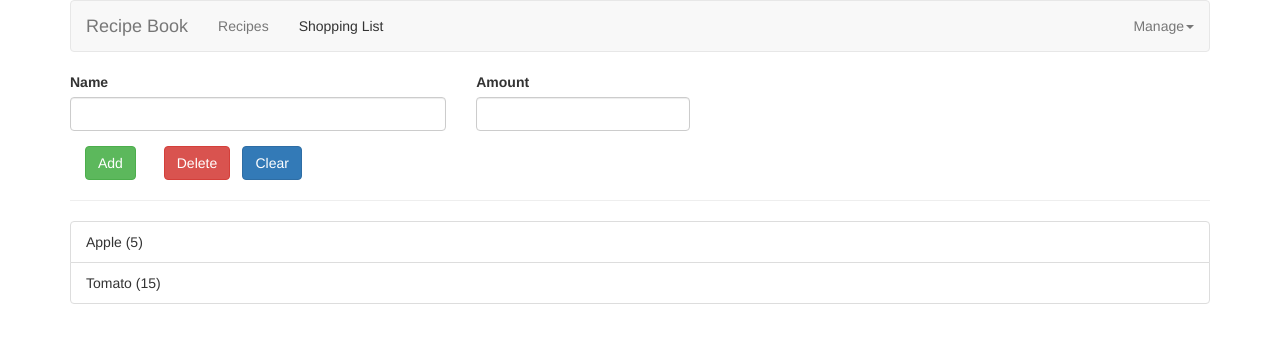
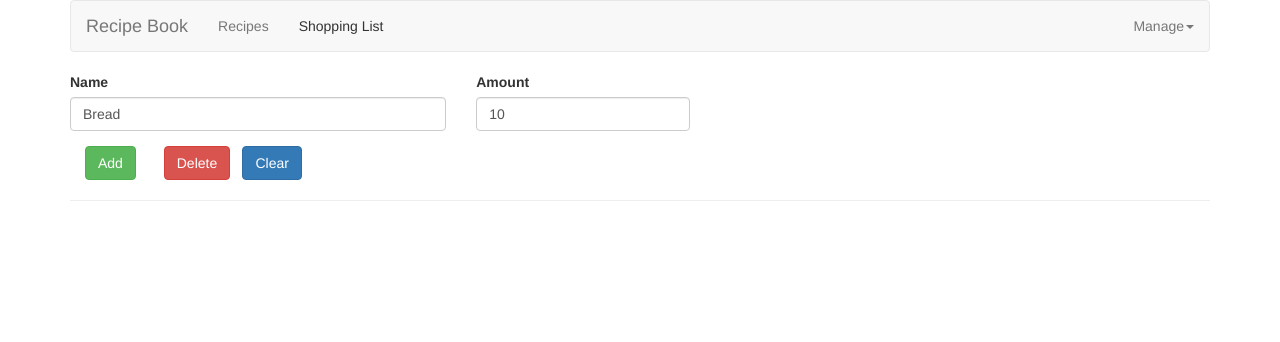
Before and after one commit to GowriKrishnamurthy/Angular2-MealPlanner, an Angular app: page / in a window 1280 px wide. Both pictures are taken after a click on the link "Shopping List". Shown: the top 342 px of the page. Built offline with nearby package versions, Linux system fonts and the light colour scheme.

Commit message:
Shopping feature updated with Services

```diff
--- a/src/app/app.module.ts
+++ b/src/app/app.module.ts
@@ -10,6 +10,7 @@ import { RecipeItemComponent } from './recipes/recipe-list/recipe-item/recipe-it
 import { ShoppingListComponent } from './shopping-list/shopping-list.component';
 import { ShoppingEditComponent } from './shopping-list/shopping-edit/shopping-edit.component';
 import { DropdownDirective } from './shared/dropdown.directive';
+import { ShoppingListService } from './shopping-list/shopping-list.service';
 
 @NgModule({
   declarations: [
@@ -26,7 +27,7 @@ import { DropdownDirective } from './shared/dropdown.directive';
   imports: [
     BrowserModule
   ],
-  providers: [],
+  providers: [ShoppingListService],
   bootstrap: [AppComponent]
 })
 export class AppModule { }
--- a/src/app/shopping-list/shopping-edit/shopping-edit.component.html
+++ b/src/app/shopping-list/shopping-edit/shopping-edit.component.html
@@ -9,7 +9,7 @@
             id="name"
             class="form-control"
             #nameInput
-            >
+            value="Bread">
         </div>
 
         <div class="col-sm-3 form-group">
@@ -18,7 +18,8 @@
             type="number"
             id="amount"
             class="form-control"
-            #amountInput>
+            #amountInput
+            value="10">
         </div>
       </div>
 
--- a/src/app/shopping-list/shopping-edit/shopping-edit.component.ts
+++ b/src/app/shopping-list/shopping-edit/shopping-edit.component.ts
@@ -1,5 +1,6 @@
-import { Output, EventEmitter, Component, OnInit, ElementRef, ViewChild } from '@angular/core';
+import { Component, OnInit, ElementRef, ViewChild } from '@angular/core';
 import { Ingredient } from '../../shared/ingredient.model';
+import { ShoppingListService } from '../shopping-list.service';
 
 @Component({
   selector: 'shopping-edit',
@@ -9,9 +10,8 @@ import { Ingredient } from '../../shared/ingredient.model';
 export class ShoppingEditComponent implements OnInit {
   @ViewChild('nameInput') nameInputRef:ElementRef;
   @ViewChild('amountInput') amountInputRef:ElementRef;
-  @Output('ingredientAdded') ingredientAdded = new EventEmitter<{name:string, amount:number}>();
 
-  constructor() { }
+  constructor(private shoppingListService:ShoppingListService) { }
 
   ngOnInit() {
   }
@@ -20,6 +20,6 @@ export class ShoppingEditComponent implements OnInit {
      const ingName= this.nameInputRef.nativeElement.value;
      const ingAmount= this.amountInputRef.nativeElement.value;
      const newIngredient= new Ingredient(ingName,ingAmount);
-     this.ingredientAdded.emit(newIngredient);
+     this.shoppingListService.addIngredient(newIngredient);
   }
 }
--- a/src/app/shopping-list/shopping-list.component.html
+++ b/src/app/shopping-list/shopping-list.component.html
@@ -1,6 +1,6 @@
 <div class="row">
   <div class="col-xs-10">
-    <shopping-edit (ingredientAdded)="OnAdd($event)"></shopping-edit>
+    <shopping-edit></shopping-edit>
   </div>
 </div>
 <hr>
--- a/src/app/shopping-list/shopping-list.component.ts
+++ b/src/app/shopping-list/shopping-list.component.ts
@@ -1,5 +1,6 @@
 import { Component, OnInit } from '@angular/core';
 import { Ingredient } from '../shared/ingredient.model';
+import { ShoppingListService } from './shopping-list.service';
 
 @Component({
   selector: 'shopping-list',
@@ -7,17 +8,16 @@ import { Ingredient } from '../shared/ingredient.model';
   styleUrls: ['./shopping-list.component.css']
 })
 export class ShoppingListComponent implements OnInit {
-  ingredients:Ingredient[]=[
-    new Ingredient('Apple',5),
-    new Ingredient('Tomato',15)
-  ];
-  constructor() { }
+  ingredients:Ingredient[]=[];
+  constructor(private shoppingListService:ShoppingListService) { }
 
   ngOnInit() {
-  }
-
-  OnAdd(event:Ingredient)
-  {
-    this.ingredients.push(event);
+    this.ingredients=this.shoppingListService.getIngredients();
+    this.shoppingListService.ingredientsChanged
+      .subscribe(
+         (ingredients:Ingredient[])=> {
+          this.ingredients=ingredients;
+         }
+      );
   }
 }
--- a/src/app/shopping-list/shopping-list.service.ts
+++ b/src/app/shopping-list/shopping-list.service.ts
@@ -1,9 +1,16 @@
-import { Injectable } from '@angular/core';
+import { Ingredient } from "../shared/ingredient.model";
+import { EventEmitter } from "@angular/core";
 
-@Injectable({
-  providedIn: 'root'
-})
 export class ShoppingListService {
-
-  constructor() { }
+  ingredientsChanged= new EventEmitter<Ingredient[]>();
+  private ingredients:Ingredient[]=[];
+  constructor() {
+    }
+    getIngredients(){
+      return this.ingredients.slice();
+    }
+    addIngredient(ingredient:Ingredient){
+      this.ingredients.push(ingredient);
+      this.ingredientsChanged.emit(this.ingredients.slice());
+    }
 }
```
